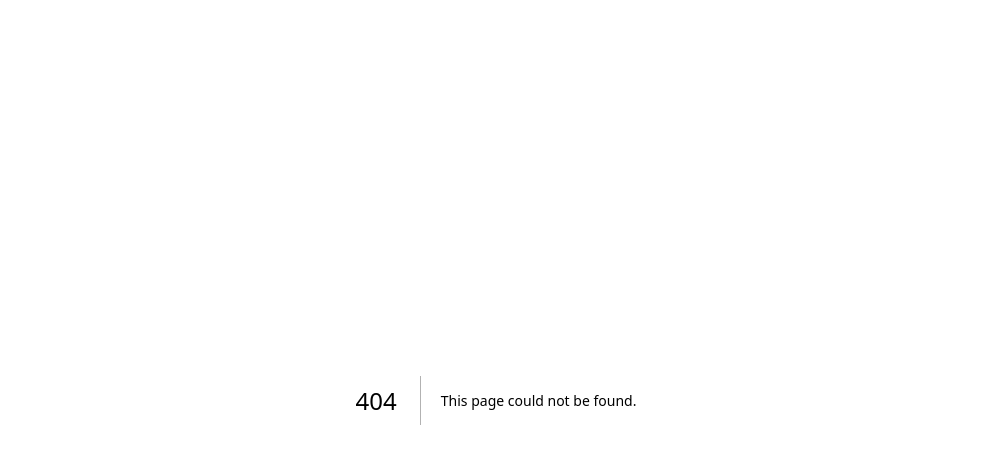
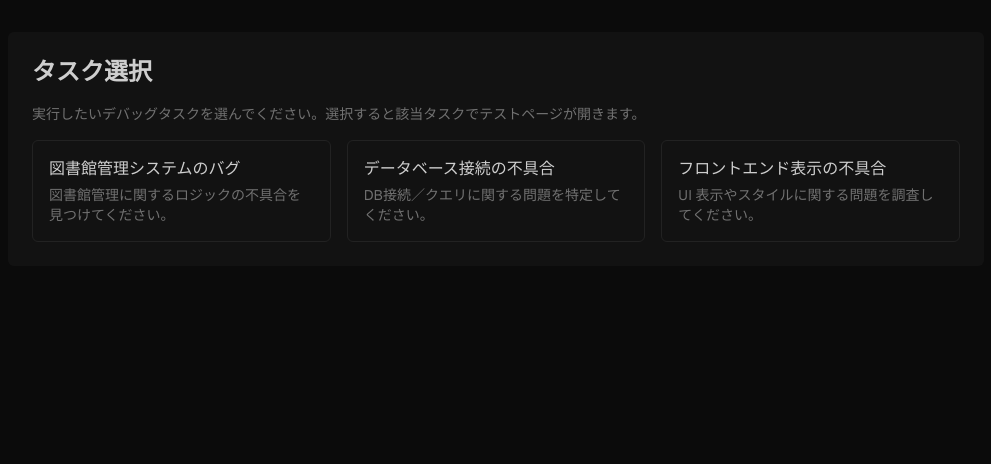
Before and after one commit to tetsu19n1101087/debugging-simulation, a Next.js app: page /task-select in a window 1280 px wide. Before the commit this address had no page. Shown: the top 464 px of the page, without its empty margins (144-1135 px from the left). Built offline with nearby package versions, Linux system fonts and the light colour scheme.

Commit message:
タスク選択を追加

```diff
--- /dev/null
+++ b/app/task-select/page.tsx
@@ -0,0 +1,47 @@
+import Link from 'next/link';
+
+export default function TaskSelectPage() {
+  const tasks = [
+    {
+      id: 'library',
+      title: '図書館管理システムのバグ',
+      desc: '図書館管理に関するロジックの不具合を見つけてください。',
+    },
+    {
+      id: 'database',
+      title: 'データベース接続の不具合',
+      desc: 'DB接続／クエリに関する問題を特定してください。',
+    },
+    {
+      id: 'ui',
+      title: 'フロントエンド表示の不具合',
+      desc: 'UI 表示やスタイルに関する問題を調査してください。',
+    },
+  ];
+
+  return (
+    <main className='min-h-screen bg-background'>
+      <div className='container mx-auto max-w-5xl px-6 py-8'>
+        <div className='bg-card border-border rounded-lg p-6 mb-6'>
+          <h1 className='text-2xl font-semibold mb-4'>タスク選択</h1>
+          <p className='text-sm text-muted-foreground mb-4'>
+            実行したいデバッグタスクを選んでください。選択すると該当タスクでテストページが開きます。
+          </p>
+
+          <div className='grid grid-cols-1 sm:grid-cols-3 gap-4'>
+            {tasks.map((t) => (
+              <Link
+                key={t.id}
+                href={`/test?task=${encodeURIComponent(t.id)}`}
+                className='block rounded-lg border border-border p-4 hover:shadow-md'
+              >
+                <h2 className='font-medium mb-1'>{t.title}</h2>
+                <p className='text-sm text-muted-foreground'>{t.desc}</p>
+              </Link>
+            ))}
+          </div>
+        </div>
+      </div>
+    </main>
+  );
+}
--- a/app/test/page.tsx
+++ b/app/test/page.tsx
@@ -1,7 +1,7 @@
 'use client';
 
 import { useState } from 'react';
-import { useRouter } from 'next/navigation';
+import { useRouter, useSearchParams } from 'next/navigation';
 import { PythonCodeViewer } from '@/components/python-code-viewer';
 import { Button } from '@/components/ui/button';
 import { AlertCircle } from 'lucide-react';
@@ -10,6 +10,34 @@ export default function TestPage() {
   const router = useRouter();
   const [isSending, setIsSending] = useState(false);
   const [errorMsg, setErrorMsg] = useState<string | null>(null);
+  const searchParams = useSearchParams();
+  const taskParam = searchParams?.get('task') ?? 'default';
+
+  const taskMap: Record<string, { title: string; lead: string; note: string }> =
+    {
+      library: {
+        title: 'デバッグタスク — 図書館管理',
+        lead: '以下のPythonコードには、図書館管理システムに関するエラーが含まれています。コードを確認し、エラーの原因を特定してください。',
+        note: '各ファイルのタブを切り替えたり、クラスやメソッドを展開して調査することができます。',
+      },
+      database: {
+        title: 'デバッグタスク — データベース',
+        lead: '以下のPythonコードには、データベース接続やクエリ実行に関する問題が含まれています。接続周り・SQL・例外処理を中心に調査してください。',
+        note: 'テーブルやクエリの実装を確認し、再現手順を推定してください。',
+      },
+      ui: {
+        title: 'デバッグタスク — UI 表示',
+        lead: '以下のPythonコードと成果物にはフロントエンド表示の不具合に繋がる挙動があります。表示ロジックやデータ整形を確認してください。',
+        note: 'スタイルや出力内容に着目して問題箇所を特定してください。',
+      },
+      default: {
+        title: 'デバッグタスク',
+        lead: '以下のPythonコードには、図書館管理システムに関するエラーが含まれています。コードを確認し、エラーの原因を特定してください。',
+        note: '各ファイルのタブを切り替えたり、クラスやメソッドを展開して調査することができます。',
+      },
+    };
+
+  const { title, lead, note } = taskMap[taskParam] ?? taskMap.default;
 
   const handleEnd = async () => {
     setIsSending(true);
@@ -50,14 +78,13 @@ export default function TestPage() {
             <AlertCircle className='w-6 h-6 text-amber-500 shrink-0 mt-1' />
             <div className='flex-1'>
               <h2 className='text-xl font-semibold text-amber-400 mb-2'>
-                デバッグタスク
+                {title}
               </h2>
               <p className='text-amber-100/90 leading-relaxed mb-3'>
-                以下のPythonコードには、図書館管理システムに関するエラーが含まれています。
-                コードを確認し、エラーの原因を特定してください。
+                {lead}
               </p>
               <p className='text-amber-100/80 text-sm'>
-                各ファイルのタブを切り替えたり、クラスやメソッドを展開して調査することができます。
+                {note}
               </p>
             </div>
           </div>
--- a/components/python-code-viewer.tsx
+++ b/components/python-code-viewer.tsx
@@ -144,7 +144,7 @@ export function PythonCodeViewer() {
 
   return (
     <div className='container mx-auto p-6 max-w-5xl'>
-      <Card className='bg-card border-border'>
+      <Card className='bg-card border-border pt-0'>
         <div className='border-b border-border bg-muted/30'>
           <div className='flex items-center gap-2 px-4 py-2'>
             <div className='flex gap-1.5'>
```
